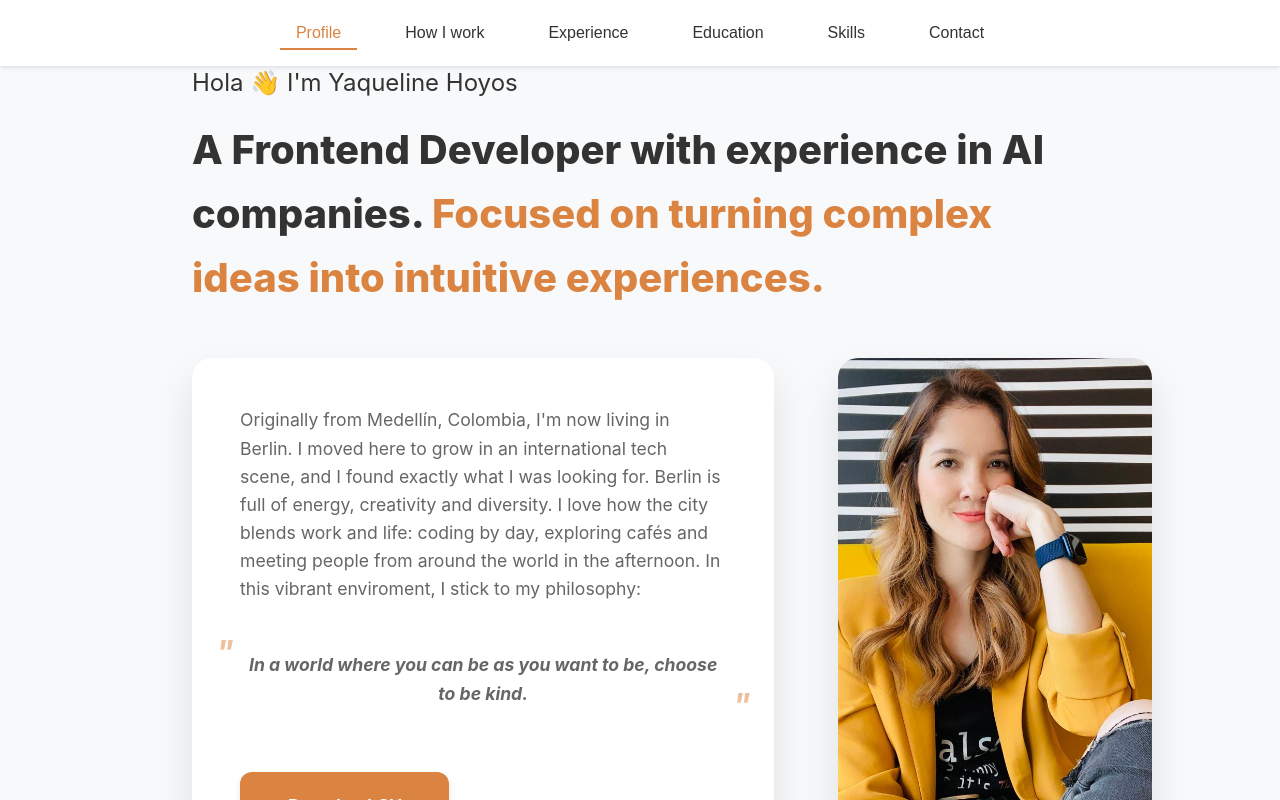
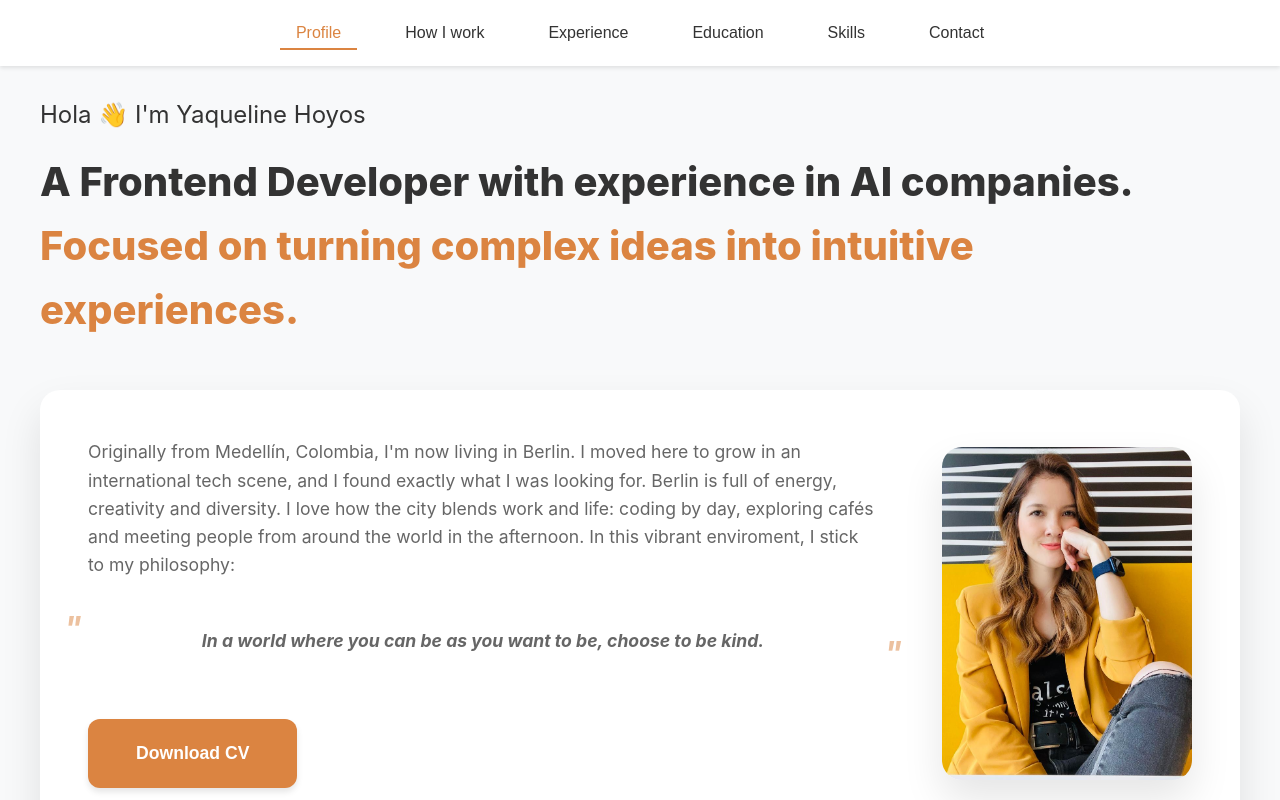
Before and after one commit to yaquelinehoyos/my-personal-website, a React (Vite) app: page / in a window 1280 px wide. Shown: the top 800 px of the page. Built offline with nearby package versions, Linux system fonts and the light colour scheme.

Commit message:
🐛 fix layout issues

```diff
--- a/src/components/About/About.module.scss
+++ b/src/components/About/About.module.scss
@@ -2,7 +2,7 @@
 
 .about {
   min-height: 100vh;
-  padding: 0;
+  padding: 2rem;
   position: relative;
   overflow: hidden;
   background-color: $color-background;
--- a/src/components/Contact/Contact.module.scss
+++ b/src/components/Contact/Contact.module.scss
@@ -2,7 +2,7 @@
 
 .contact {
   min-height: 100vh;
-  padding: 0;
+  padding: 2rem;
   position: relative;
   overflow: hidden;
   background-color: $color-background;
--- a/src/components/Profile/Profile.module.scss
+++ b/src/components/Profile/Profile.module.scss
@@ -3,9 +3,9 @@
 
 .profile {
   min-height: 100vh;
-  padding: 0 15%;
   position: relative;
   overflow: hidden;
+  padding: 2rem;
   background-color: $color-background;
   display: flex;
   flex-direction: column;
@@ -14,7 +14,7 @@
   scroll-margin-top: $header-height;
 
   @media (max-width: $breakpoint-md) {
-    padding: 0 5%;
+    padding: 1rem;
   }
 
   &::before {
@@ -38,6 +38,7 @@
     justify-content: center;
     color: $color-text-primary;
     margin-bottom: $spacing-lg;
+    z-index: 1;
   }
 
   .greeting {
@@ -67,50 +68,16 @@
     position: relative;
     z-index: 1;
     max-width: $container-max-width;
-    margin: 0 auto;
     display: grid;
-    grid-template-columns: 65% 35%;
+    grid-template-columns: 1fr;
     gap: $spacing-xxl;
     align-items: stretch;
     justify-content: space-between;
     width: 100%;
 
     @media (max-width: $breakpoint-lg) {
-      grid-template-columns: 1fr;
       gap: $spacing-lg;
       padding: $spacing-sm;
-    }
-  }
-
-  .photoContainer {
-    position: relative;
-    width: 100%;
-    max-width: 400px;
-    margin: 0 auto;
-    border-radius: $border-radius-lg;
-    overflow: hidden;
-    transform: translateY(0);
-    transition: transform $transition-fast;
-    height: 100%;
-    box-shadow: $shadow-lg;
-
-    @media (max-width: $breakpoint-lg) {
-      max-width: 100%;
-      width: 100%;
-      height: auto;
-      aspect-ratio: 3/4;
-    }
-
-    &:hover {
-      transform: translateY(-10px);
-    }
-
-    .photo {
-      width: 100%;
-      height: 100%;
-      object-fit: cover;
-      display: block;
-      transition: transform $transition-fast;
     }
   }
 
@@ -121,7 +88,6 @@
     box-shadow: $shadow-lg;
     transform: translateY(0);
     transition: transform $transition-fast;
-    width: 100%;
     color: $color-text-secondary;
 
     @media (max-width: $breakpoint-md) {
@@ -130,6 +96,22 @@
 
     &:hover {
       transform: translateY(-10px);
+    }
+
+    .contentWrapper {
+      display: flex;
+      flex-direction: row;
+      align-items: center;
+      gap: $spacing-xxl;
+
+      @media (max-width: $breakpoint-md) {
+        flex-direction: column-reverse;
+        gap: $spacing-md;
+      }
+    }
+
+    .textContent {
+      flex: 1;
     }
 
     p {
@@ -203,6 +185,38 @@
       }
     }
 
+    .photoContainer {
+      position: relative;
+      width: 100%;
+      max-width: 250px;
+      margin: 0;
+      border-radius: $border-radius-lg;
+      overflow: hidden;
+      transform: translateY(0);
+      transition: transform $transition-fast;
+      height: auto;
+      aspect-ratio: 3/4;
+      box-shadow: $shadow-lg;
+      flex-shrink: 0;
+
+      @media (max-width: $breakpoint-md) {
+        max-width: 200px;
+        margin: 0 auto;
+      }
+
+      &:hover {
+        transform: translateY(-10px);
+      }
+
+      .photo {
+        width: 100%;
+        height: 100%;
+        object-fit: cover;
+        display: block;
+        transition: transform $transition-fast;
+      }
+    }
+
     .button {
       display: inline-flex;
       align-items: center;
--- a/src/components/Profile/Profile.tsx
+++ b/src/components/Profile/Profile.tsx
@@ -23,6 +23,8 @@ const Profile: React.FC = () => {
         </div>
         <div className={styles.container}>
           <div className={styles.content}>
+            <div className={styles.contentWrapper}>
+              <div className={styles.textContent}>
                 <p>Originally from Medellín, Colombia, I'm now living in Berlin. I moved here to grow in an international tech scene, and I found exactly what I was looking for. Berlin is full of energy, creativity and diversity. I love how the city blends work and life: coding by day, exploring cafés and meeting people from around the world in the afternoon. In this vibrant enviroment, I stick to my philosophy:</p>
                 <p className={styles.philosophy}>In a world where you can be as you want to be, choose to be kind.</p>
                 <button className={styles.button} onClick={handleDownloadResume}>Download CV</button>
@@ -32,6 +34,8 @@ const Profile: React.FC = () => {
               </div>
             </div>
           </div>
+        </div>
+      </div>
     </>
   );
 };
```
Lines whose indentation alone changed are shown as unchanged.
